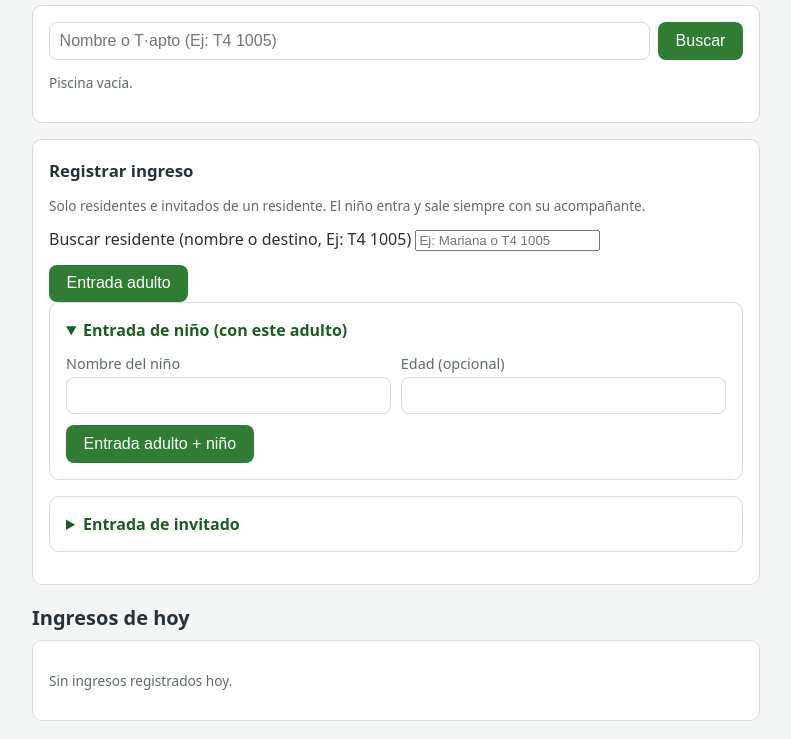
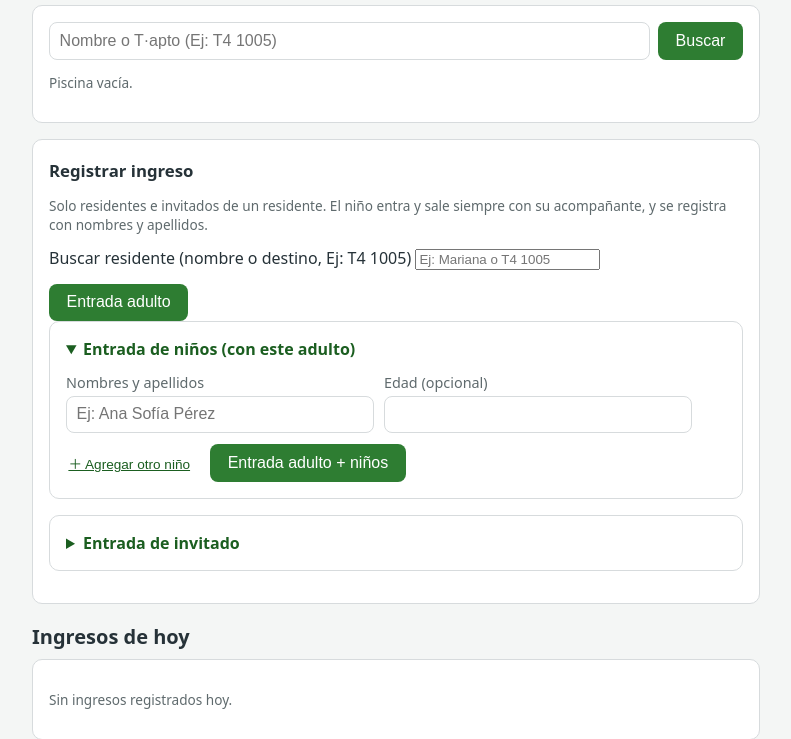
Before and after one commit to efsierraa/VIE, a FastAPI app: template app/templates/piscina.html in a window 1280 px wide, after a click on "Entrada de niños (con este adulto)". Shown: the part 156-895 px from the top of the page, without its empty margins (244-1035 px from the left). Run offline with FastAPI, Linux system fonts and the light colour scheme; the template is opened without the code that fills it, so the values that code supplies are empty.

Commit message:
feat: varios niños por adulto e invitado en piscina, registrados con nombres y apellidos

```diff
--- a/app/routers/api.py
+++ b/app/routers/api.py
@@ -388,6 +388,29 @@ class IngresoNinoIn(BaseModel):
     ninos: list[NinoIn]
 
 
+MAX_NINOS_PISCINA = 10
+
+
+def _validar_ninos(ninos: list[NinoIn]) -> list[tuple[str, int | None]]:
+    """Reglas compartidas por acompañante residente e invitado. Devuelve la lista
+    limpia (nombre completo en dos palabras, edad opcional) lista para registrar."""
+    if len(ninos) > MAX_NINOS_PISCINA:
+        raise HTTPException(400, f"Máximo {MAX_NINOS_PISCINA} niños por registro")
+    limpios = []
+    for n in ninos:
+        nombre = (n.nombre or "").strip()
+        if not nombre:
+            raise HTTPException(400, "El nombre del niño es obligatorio")
+        if len(nombre.split()) < 2:
+            raise HTTPException(400, f"Registra a {nombre} con nombres y apellidos")
+        if len(nombre) > 80:
+            raise HTTPException(400, "El nombre del niño es demasiado largo")
+        if n.edad is not None and not 0 <= n.edad <= 17:
+            raise HTTPException(400, "La edad del niño debe estar entre 0 y 17")
+        limpios.append((nombre, n.edad))
+    return limpios
+
+
 def _residente_piscina(db: Session, resident_id: int) -> User:
     """Un residente activo con torre y apartamento: el único que entra a la piscina."""
     residente = db.get(User, resident_id)
@@ -452,29 +475,19 @@ def ingreso_piscina_nino(
     """Entrada de niño(s) con su acompañante residente: una sola acción registra
     al adulto y a los niños vinculados. El niño ni entra ni sale solo."""
     acompanante = _residente_piscina(db, data.acompanante_id)
-    limpios = [(n.nombre or "").strip() for n in data.ninos]
-    limpios = [n for n in limpios if n]
+    limpios = _validar_ninos(data.ninos)
     if not limpios:
-        raise HTTPException(400, "El nombre del niño es obligatorio")
-    for n in limpios:
-        if len(n) > 80:
-            raise HTTPException(400, "El nombre del niño es demasiado largo")
-    for n in data.ninos:
-        if n.edad is not None and not 0 <= n.edad <= 17:
-            raise HTTPException(400, "La edad del niño debe estar entre 0 y 17")
+        raise HTTPException(400, "Registra al menos un niño con su acompañante")
 
     fila_adulto = _fila_adulto(db, acompanante, guard)
     creados = []
-    for n in data.ninos:
-        nombre = (n.nombre or "").strip()
-        if not nombre:
-            continue
+    for nombre, edad in limpios:
         fila = PoolAccess(
             persona_tipo="nino",
             resident_id=acompanante.id,
             acompanante_acceso_id=fila_adulto.id,
             menor_nombre=nombre,
-            menor_edad=n.edad,
+            menor_edad=edad,
             tower=acompanante.tower,
             apartment=acompanante.apartment,
             entry_guard_id=guard.id,
@@ -503,11 +516,7 @@ def ingreso_piscina_invitado(
         raise HTTPException(400, "El nombre del invitado es obligatorio")
     if len(nombre) > 80:
         raise HTTPException(400, "El nombre del invitado es demasiado largo")
-    for n in data.ninos:
-        if not (n.nombre or "").strip():
-            raise HTTPException(400, "El nombre de cada niño es obligatorio")
-        if n.edad is not None and not 0 <= n.edad <= 17:
-            raise HTTPException(400, "La edad del niño debe estar entre 0 y 17")
+    limpios = _validar_ninos(data.ninos)
 
     fila_inv = PoolAccess(
         persona_tipo="invitado",
@@ -520,20 +529,20 @@ def ingreso_piscina_invitado(
     db.add(fila_inv)
     db.flush()
     creados = [nombre]
-    for n in data.ninos:
+    for nino_nombre, nino_edad in limpios:
         db.add(
             PoolAccess(
                 persona_tipo="nino",
                 resident_id=padrino.id,
                 acompanante_acceso_id=fila_inv.id,
-                menor_nombre=(n.nombre or "").strip(),
-                menor_edad=n.edad,
+                menor_nombre=nino_nombre,
+                menor_edad=nino_edad,
                 tower=padrino.tower,
                 apartment=padrino.apartment,
                 entry_guard_id=guard.id,
             )
         )
-        creados.append((n.nombre or "").strip())
+        creados.append(nino_nombre)
     db.commit()
     log.info("piscina_ingreso invitado=%s padrino=%s por=%s", nombre, padrino.username, guard.username)
     return {
--- a/app/static/js/piscina.js
+++ b/app/static/js/piscina.js
@@ -47,15 +47,69 @@ document.getElementById("btn-ingreso-adulto").addEventListener("click", async ()
   else alert(j.detail || "Error registrando la entrada");
 });
 
+function filaNino() {
+  const div = document.createElement("div");
+  div.className = "row fila-nino";
+  div.innerHTML =
+    '<label>Nombres y apellidos <input class="nino-nombre" maxlength="80" placeholder="Ej: Ana Sofía Pérez"></label>' +
+    '<label>Edad (opcional) <input class="nino-edad" inputmode="numeric" size="3"></label>' +
+    '<button type="button" class="small quitar-nino" aria-label="Quitar">✕</button>';
+  return div;
+}
+
+function listaNinos(contenedorId, btnMasId) {
+  const cont = document.getElementById(contenedorId);
+  const sincronizar = () => {
+    const filas = cont.querySelectorAll(".fila-nino");
+    filas.forEach(f => (f.querySelector(".quitar-nino").style.visibility = filas.length > 1 ? "visible" : "hidden"));
+  };
+  document.getElementById(btnMasId).addEventListener("click", () => {
+    cont.appendChild(filaNino());
+    sincronizar();
+  });
+  cont.addEventListener("click", e => {
+    const btn = e.target.closest(".quitar-nino");
+    if (!btn) return;
+    btn.closest(".fila-nino").remove();
+    sincronizar();
+  });
+  cont.appendChild(filaNino());
+  sincronizar();
+  return () =>
+    [...cont.querySelectorAll(".fila-nino")].map(f => ({
+      nombre: f.querySelector(".nino-nombre").value.trim(),
+      edad: f.querySelector(".nino-edad").value.trim(),
+    }));
+}
+
+const ninosResidente = listaNinos("pis-ninos", "btn-mas-nino");
+const ninosInvitado = listaNinos("pis-inv-ninos", "btn-mas-inv-nino");
+
+function ninosValidados(valores) {
+  const ninos = [];
+  for (let i = 0; i < valores.length; i++) {
+    const v = valores[i];
+    if (!v.nombre && !v.edad) continue;
+    if (!v.nombre) { alert("Digita el nombre del niño en la fila " + (i + 1)); return null; }
+    if (v.nombre.split(/\s+/).length < 2) {
+      alert("Registra al niño de la fila " + (i + 1) + " con nombres y apellidos (Ej: Ana Sofía Pérez)");
+      return null;
+    }
+    ninos.push({nombre: v.nombre, edad: v.edad === "" ? null : parseInt(v.edad, 10)});
+  }
+  if (ninos.length > 10) { alert("Máximo 10 niños por registro"); return null; }
+  return ninos;
+}
+
 document.getElementById("btn-ingreso-nino").addEventListener("click", async () => {
   const rid = seleccionado();
   if (rid === null) return;
-  const nombre = document.getElementById("pis-nino-nombre").value.trim();
-  const edadTxt = document.getElementById("pis-nino-edad").value.trim();
-  if (!nombre) { alert("Digita el nombre del niño"); return; }
+  const ninos = ninosValidados(ninosResidente());
+  if (ninos === null) return;
+  if (!ninos.length) { alert("Agrega al menos un niño con nombres y apellidos"); return; }
   const r = await fetch("/api/piscina/ingreso-nino", {method: "POST", headers: {"Content-Type": "application/json"}, body: JSON.stringify({
     acompanante_id: rid,
-    ninos: [{nombre, edad: edadTxt === "" ? null : parseInt(edadTxt, 10)}],
+    ninos,
   })});
   const j = await r.json();
   if (r.ok && j.ok) location.reload();
@@ -67,9 +121,8 @@ document.getElementById("btn-ingreso-invitado").addEventListener("click", async
   if (rid === null) return;
   const nombre = document.getElementById("pis-invitado-nombre").value.trim();
   if (!nombre) { alert("Digita el nombre del invitado"); return; }
-  const nino = document.getElementById("pis-inv-nino").value.trim();
-  const edadTxt = document.getElementById("pis-inv-nino-edad").value.trim();
-  const ninos = nino ? [{nombre: nino, edad: edadTxt === "" ? null : parseInt(edadTxt, 10)}] : [];
+  const ninos = ninosValidados(ninosInvitado());
+  if (ninos === null) return;
   const r = await fetch("/api/piscina/ingreso-invitado", {method: "POST", headers: {"Content-Type": "application/json"}, body: JSON.stringify({
     nombre,
     padrino_id: rid,
--- a/app/templates/piscina.html
+++ b/app/templates/piscina.html
@@ -50,7 +50,7 @@
 
 <section class="card">
   <h2>Registrar ingreso</h2>
-  <p class="hint">Solo residentes e invitados de un residente. El niño entra y sale siempre con su acompañante.</p>
+  <p class="hint">Solo residentes e invitados de un residente. El niño entra y sale siempre con su acompañante, y se registra con nombres y apellidos.</p>
   <label>Buscar residente (nombre o destino, Ej: T4 1005)
     <input id="pis-residente" placeholder="Ej: Mariana o T4 1005" autocomplete="off">
   </label>
@@ -61,13 +61,13 @@
     <button id="btn-ingreso-adulto" type="button">Entrada adulto</button>
   </div>
   <details class="card">
-    <summary>Entrada de niño (con este adulto)</summary>
+    <summary>Entrada de niños (con este adulto)</summary>
     <div class="form">
+      <div id="pis-ninos"></div>
       <div class="row">
-        <label>Nombre del niño <input id="pis-nino-nombre" maxlength="80"></label>
-        <label>Edad (opcional) <input id="pis-nino-edad" inputmode="numeric" size="3"></label>
+        <button id="btn-mas-nino" type="button" class="small">＋ Agregar otro niño</button>
+        <button id="btn-ingreso-nino" type="button">Entrada adulto + niños</button>
       </div>
-      <button id="btn-ingreso-nino" type="button">Entrada adulto + niño</button>
     </div>
   </details>
   <details class="card">
@@ -77,10 +77,9 @@
       <label>Padrino residente (búscalo arriba y selecciónalo)
         <input id="pis-padrino-muestra" readonly placeholder="Selecciona al residente arriba">
       </label>
-      <div class="row">
-        <label>Niño del invitado (opcional) <input id="pis-inv-nino" maxlength="80"></label>
-        <label>Edad (opcional) <input id="pis-inv-nino-edad" inputmode="numeric" size="3"></label>
-      </div>
+      <p class="hint">Niños del invitado (opcional, pueden ser varios):</p>
+      <div id="pis-inv-ninos"></div>
+      <button id="btn-mas-inv-nino" type="button" class="small">＋ Agregar niño del invitado</button>
       <button id="btn-ingreso-invitado" type="button">Entrada invitado</button>
     </div>
   </details>
```
Also changed, not shown: tests/test_piscina.py (+105 -3 lines), README.md.
